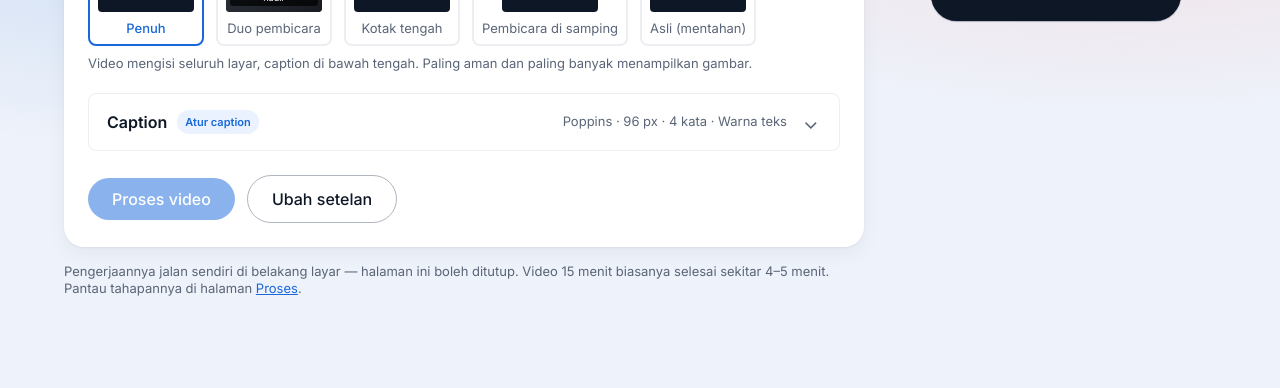
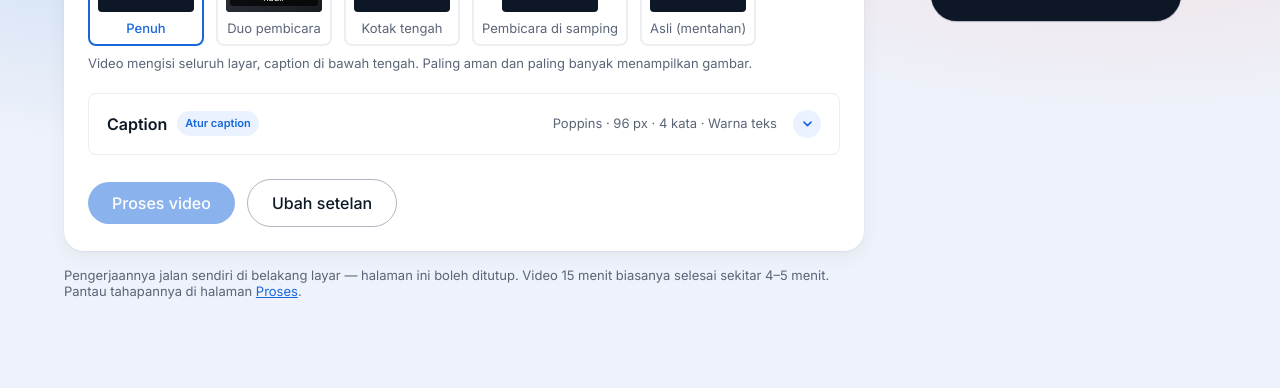
Before and after one commit to dataagentiv-gif/agentiv-capio, a FastAPI app: page / in a window 1280 px wide. Shown: the part 850-1238 px from the top of the page. Before the commit the page ends 1146 px from the top, so only its background shows below. Run offline with FastAPI, Linux system fonts and the light colour scheme; data that the repository does not hold is empty; parts of the project's set-up code (start-up, migrations or seed data) failed here and were passed over; grey boxes are pictures that could not be loaded.

Commit message:
fix(ui): rapikan ikon accordion caption

```diff
--- a/web/static/style.css
+++ b/web/static/style.css
@@ -1795,7 +1795,7 @@ select:focus {
 
 .caption-accordion > summary {
   display: grid;
-  grid-template-columns: minmax(0, 1fr) auto 18px;
+  grid-template-columns: minmax(0, 1fr) auto 28px;
   align-items: center;
   gap: 16px;
   padding: 16px 18px;
@@ -1804,14 +1804,19 @@ select:focus {
 }
 
 .caption-accordion > summary::-webkit-details-marker { display: none; }
-.caption-accordion > summary::after {
-  content: "⌄";
-  color: var(--color-muted);
-  font-size: 20px;
-  line-height: 1;
+.caption-summary-chevron {
+  display: grid;
+  width: 28px;
+  height: 28px;
+  place-items: center;
+  border-radius: 50%;
+  background: var(--surface-tinted);
+  color: var(--color-action);
   transition: transform .18s ease;
 }
-.caption-accordion[open] > summary::after { transform: rotate(180deg); }
+.caption-summary-chevron svg { width: 17px; height: 17px; }
+.caption-accordion > summary:hover .caption-summary-chevron { background: var(--color-fog); }
+.caption-accordion[open] .caption-summary-chevron { transform: rotate(180deg); }
 .caption-summary-label {
   display: flex;
   align-items: center;
@@ -1961,14 +1966,14 @@ select:focus {
      satu supaya tidak sempit di layar HP. */
   .gaya-knob { width: 100%; grid-template-columns: 1fr; }
   .caption-accordion > summary {
-    grid-template-columns: minmax(0, 1fr) 18px;
+    grid-template-columns: minmax(0, 1fr) 28px;
     gap: 8px 12px;
   }
   .caption-accordion > summary b {
     grid-column: 1;
     text-align: left;
   }
-  .caption-accordion > summary::after {
+  .caption-summary-chevron {
     grid-column: 2;
     grid-row: 1 / span 2;
     align-self: center;
--- a/web/templates/submit.html
+++ b/web/templates/submit.html
@@ -90,6 +90,11 @@
           </small>
         </span>
         <b id="caption-ringkas">Poppins · 96 px · 4 kata · Warna teks</b>
+        <span class="caption-summary-chevron" aria-hidden="true">
+          <svg viewBox="0 0 24 24" fill="none">
+            <path d="m7 10 5 5 5-5" stroke="currentColor" stroke-width="2.25" stroke-linecap="round" stroke-linejoin="round"/>
+          </svg>
+        </span>
       </summary>
     <div class="gaya-grid">
      <div class="gaya-knob">
```
